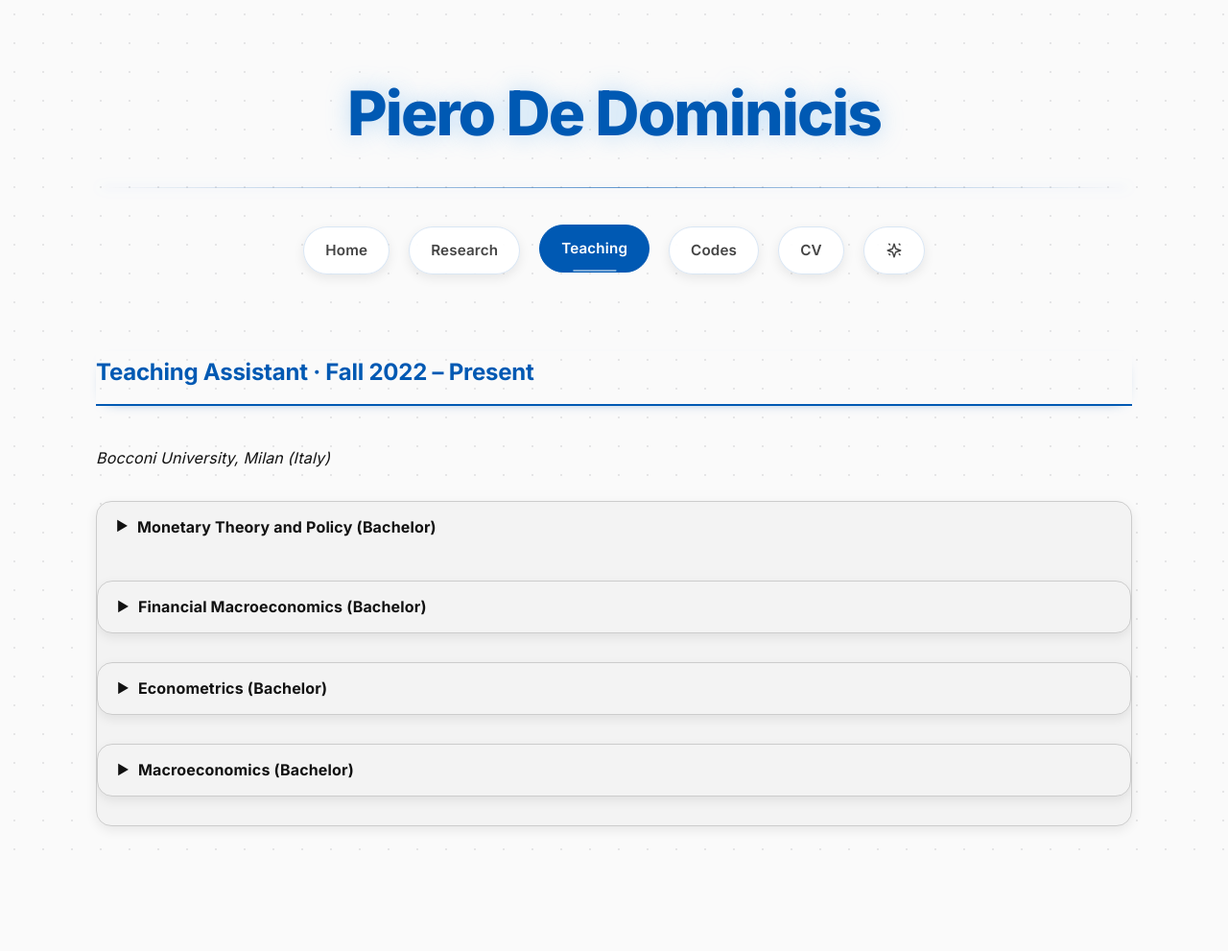
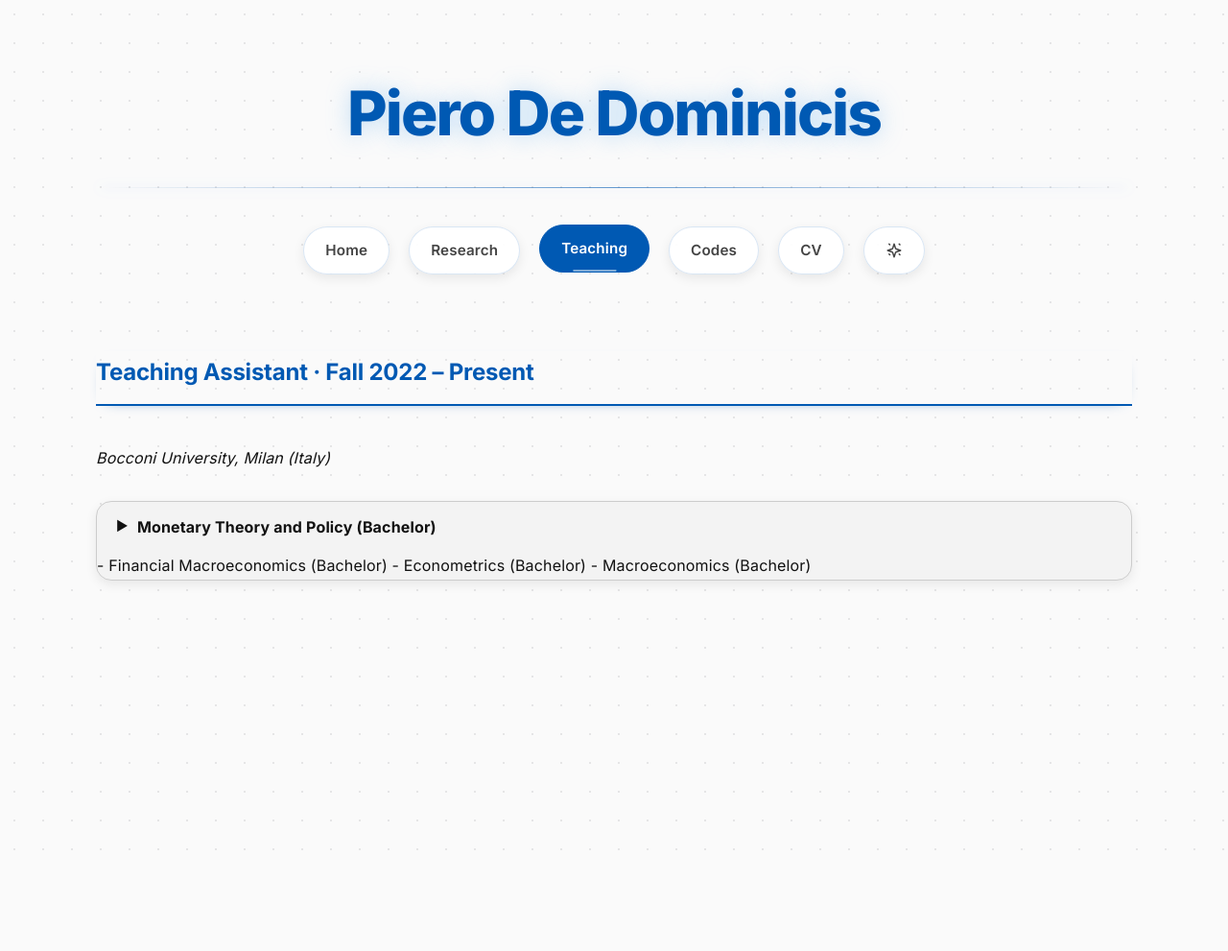
Before and after one commit to peppecon/peppecon.github.io, a Jekyll site: the page built from _pages/teaching.md, in a window 1280 px wide. Shown: the whole page at 96% size. Built offline with Jekyll 4.4.1, drawn with Linux system fonts in a browser that asks for light colours; after the commit the page ends 900 px from its top, so only the background shows below that.

Commit message:
Refine Teaching page: dropdown only for Monetary Policy

```diff
--- a/_pages/teaching.md
+++ b/_pages/teaching.md
@@ -28,32 +28,6 @@ Teaching assistant for the course.
   </div>
 </div>
 
-<div class="abstract-container teaching-dropdown">
-  <div class="abstract-header">
-    <span class="arrow">▶</span>
-    <span>Financial Macroeconomics (Bachelor)</span>
-  </div>
-  <div class="abstract-content" markdown="1">
-Teaching assistant for the course.
-  </div>
-</div>
-
-<div class="abstract-container teaching-dropdown">
-  <div class="abstract-header">
-    <span class="arrow">▶</span>
-    <span>Econometrics (Bachelor)</span>
-  </div>
-  <div class="abstract-content" markdown="1">
-Teaching assistant for the course.
-  </div>
-</div>
-
-<div class="abstract-container teaching-dropdown">
-  <div class="abstract-header">
-    <span class="arrow">▶</span>
-    <span>Macroeconomics (Bachelor)</span>
-  </div>
-  <div class="abstract-content" markdown="1">
-Teaching assistant for the course.
-  </div>
-</div>
+- Financial Macroeconomics (Bachelor)
+- Econometrics (Bachelor)
+- Macroeconomics (Bachelor)
```
